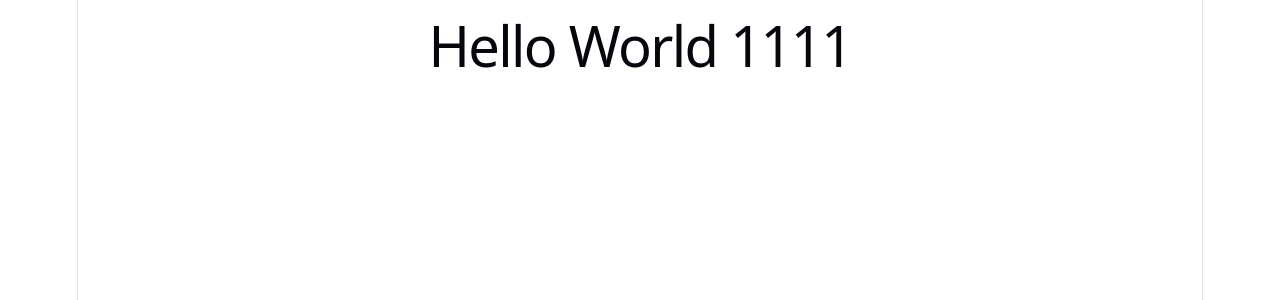
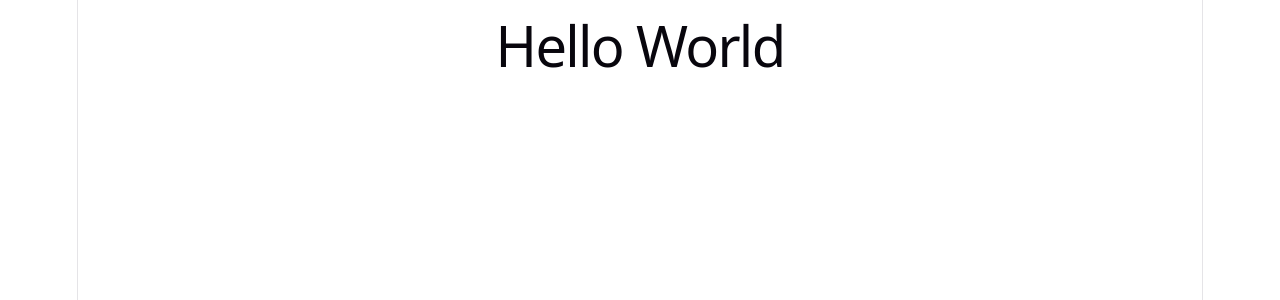
Before and after one commit to hq980824-lang/ai-test-project, a Vue app: page / in a window 1280 px wide. Shown: the top 300 px of the page. Built offline with nearby package versions, Linux system fonts and the light colour scheme.

Commit message:
chore: 修改yml

```diff
--- a/src/App.vue
+++ b/src/App.vue
@@ -3,5 +3,5 @@ import HelloWorld from './components/HelloWorld.vue'
 </script>
 
 <template>
-  <h1>Hello World  1111</h1>
+  <h1>Hello World</h1>
 </template>
--- a/src/components/HelloWorld.vue
+++ b/src/components/HelloWorld.vue
@@ -49,10 +49,6 @@ const count = ref(0)
       <p>Join the Vite community</p>
       <ul>
         <li>
-
-        </li>
-
-        <li>
           <a href="https://x.com/vite_js" target="_blank">
             <svg class="button-icon" role="presentation" aria-hidden="true">
               <use href="/icons.svg#x-icon"></use>
```
